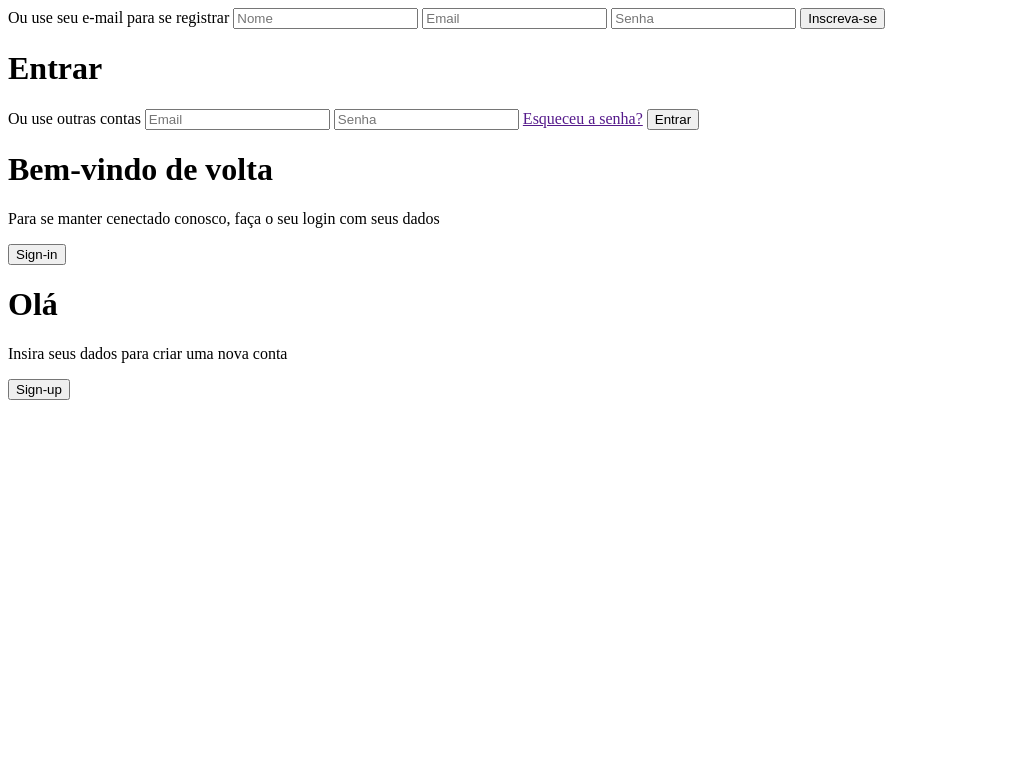
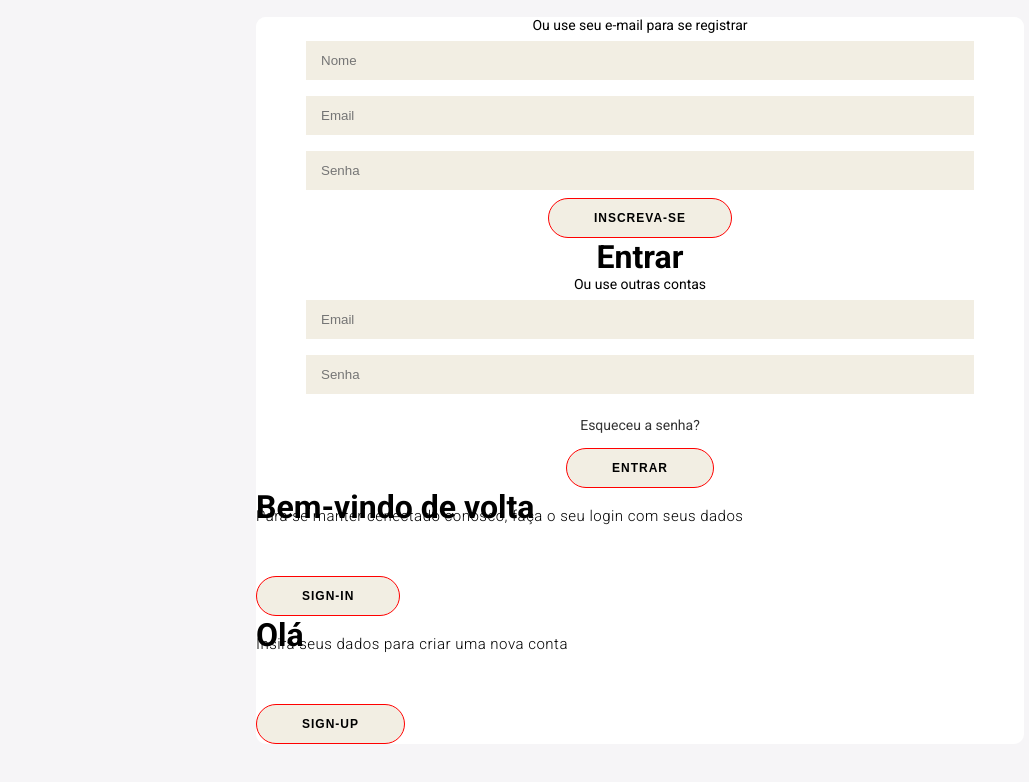
Before and after one commit to cesinhadev/Formulario_Login, a plain HTML site: page index.html in a window 1280 px wide. Shown: the whole page, without its empty margins (0-1029 px from the left). Drawn offline with Linux system fonts and the light colour scheme; a script that the page names is missing.

Commit message:
Adicionando estilo ao projeto

```diff
--- a/style.css
+++ b/style.css
@@ -1 +1,98 @@
 @import url('https://fonts.googleapis.com/css2?family=Roboto:ital,wght@0,100;0,300;0,400;0,500;0,700;0,900;1,100;1,300;1,400;1,500;1,700;1,900&display=swap');
+:root{
+    --Roboto:'Roboto',sans-serif;
+    --background:#f6f5f7;
+    --white:#fff;
+    --black:#000;
+}
+
+
+*{
+    box-sizing: border-box;
+    margin: 0;
+    padding: 0;
+}
+
+body{
+    align-items: center;
+    background: var(--background);
+    display: flex;
+    flex-direction: column;
+    font-family: var(--Roboto);
+    justify-content: center;
+    height: 100vh;
+    margin:-20px 0 50px;
+}
+
+h1{
+    font-weight: bold;
+    margin: 0;
+}
+
+p{
+    font-size: 15px;
+    font-weight: 300;
+    line-height: 20px;
+    letter-spacing: .5px;
+    margin:-20px 0 50px;
+}
+
+span{
+    font-size: 14px;
+}
+
+a{
+    text-decoration: none;
+    color: #333;
+    margin: 15px 0;
+    font-size: 14px;
+}
+
+button{
+    background-color: #F2eee3;
+    border: 1px solid #F2eee3;
+    border-radius: 20px;
+    border-color: red;
+    color: #000;
+    font-weight: bold;
+    font-size: 12px;
+    letter-spacing: 1px;
+    padding: 12px 45px;
+    text-transform: uppercase;
+    transition: transform 80ms ease-in;
+}
+button:focus{
+    outline: none;
+}
+
+button:active{
+    transform: scale(0.95);
+}
+
+form{
+    align-items: center;
+    background: #fff;
+    display: flex;
+    flex-direction: column;
+    height: 100%;
+    justify-content: center;
+    padding: 0 50px;
+}
+
+input{
+    background: #F2eee3;
+    border: none;
+    padding: 12px 15px;
+    margin: 8px 0;
+    width: 100%;
+}
+
+.container{
+    background: #fff;
+    border-radius: 10px;
+    position: relative;
+    overflow: hidden;
+    width:768px;
+    max-width: 100%;
+    min-height: 480px;
+}
```
